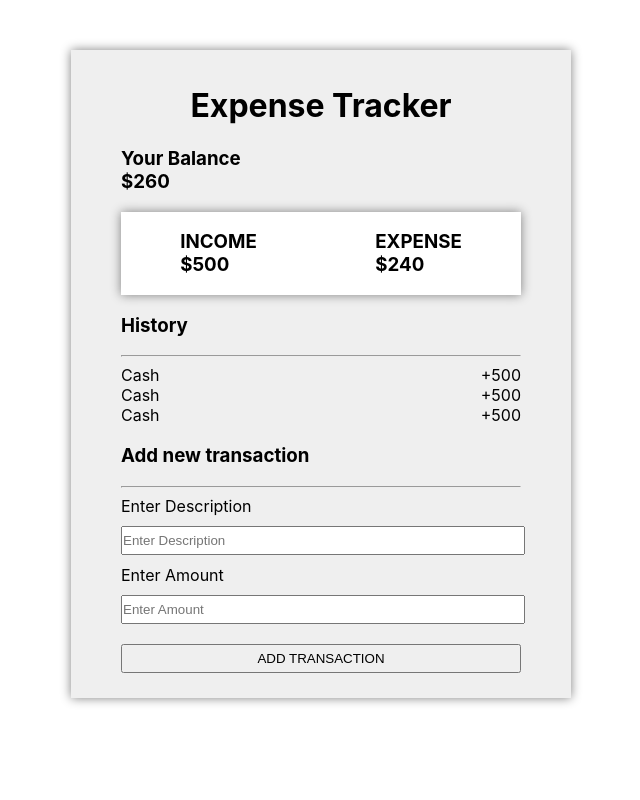
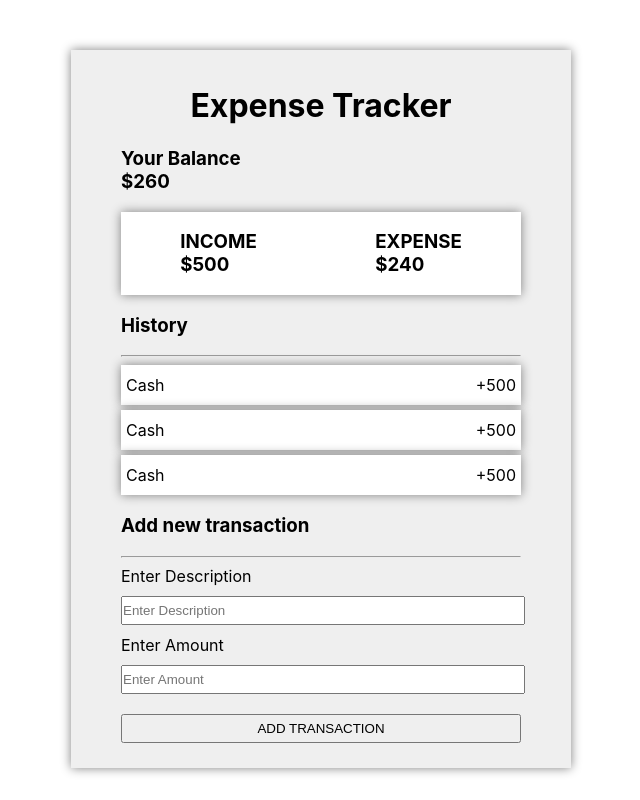
Before and after one commit to samadakram/practice-expense-tracker-app, a React (Create React App) app: page / in a window 1280 px wide. Shown: the whole page, without its empty margins (319-959 px from the left). Built offline with nearby package versions, Linux system fonts and the light colour scheme.

Commit message:
Update App.css
Modified Ui of App by adding Style

```diff
--- a/src/App.css
+++ b/src/App.css
@@ -28,4 +28,8 @@
 .transaction-list > li{
     display: flex;
     justify-content: space-between;
+    box-shadow: 0 0 10px gray;
+    padding: 10px 5px;
+    margin: 5px 0;
+    background-color: white;
 }
```
